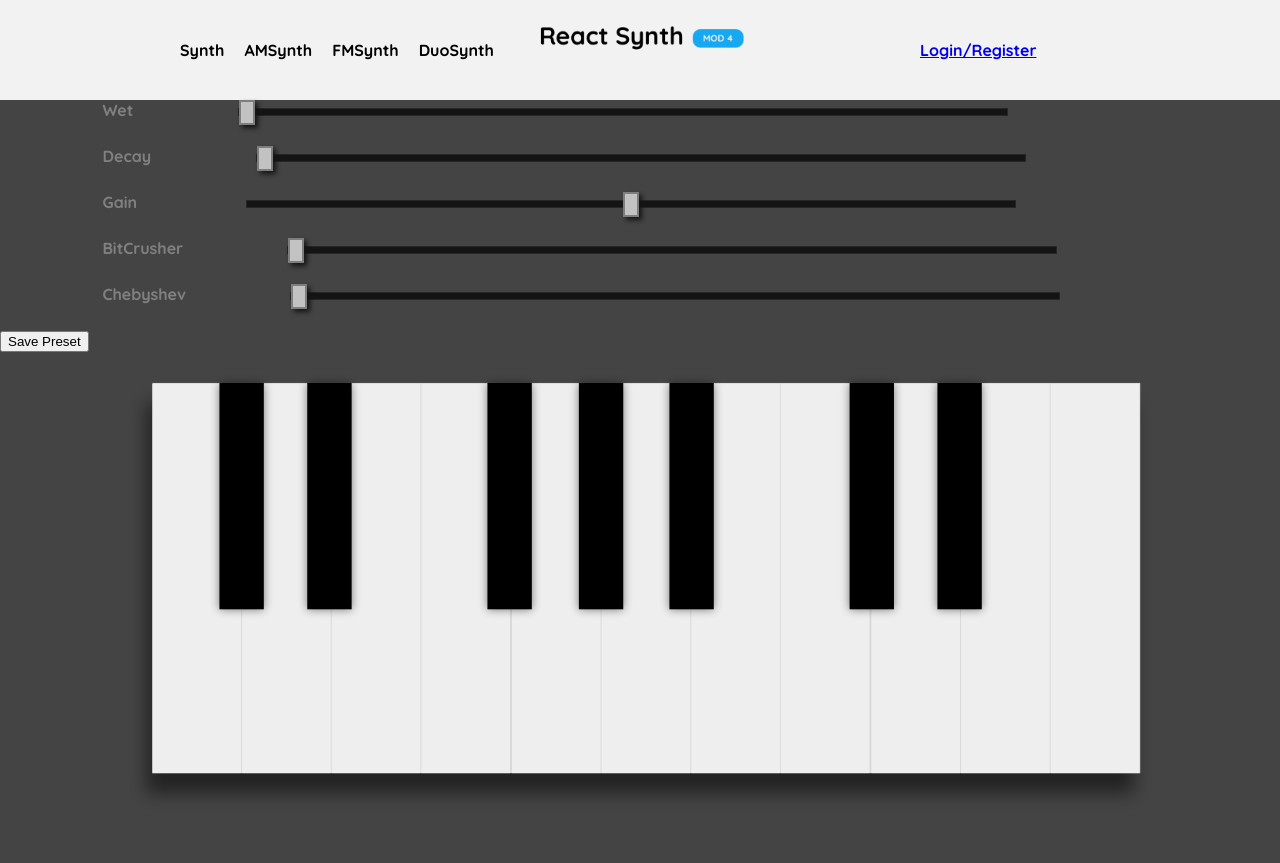
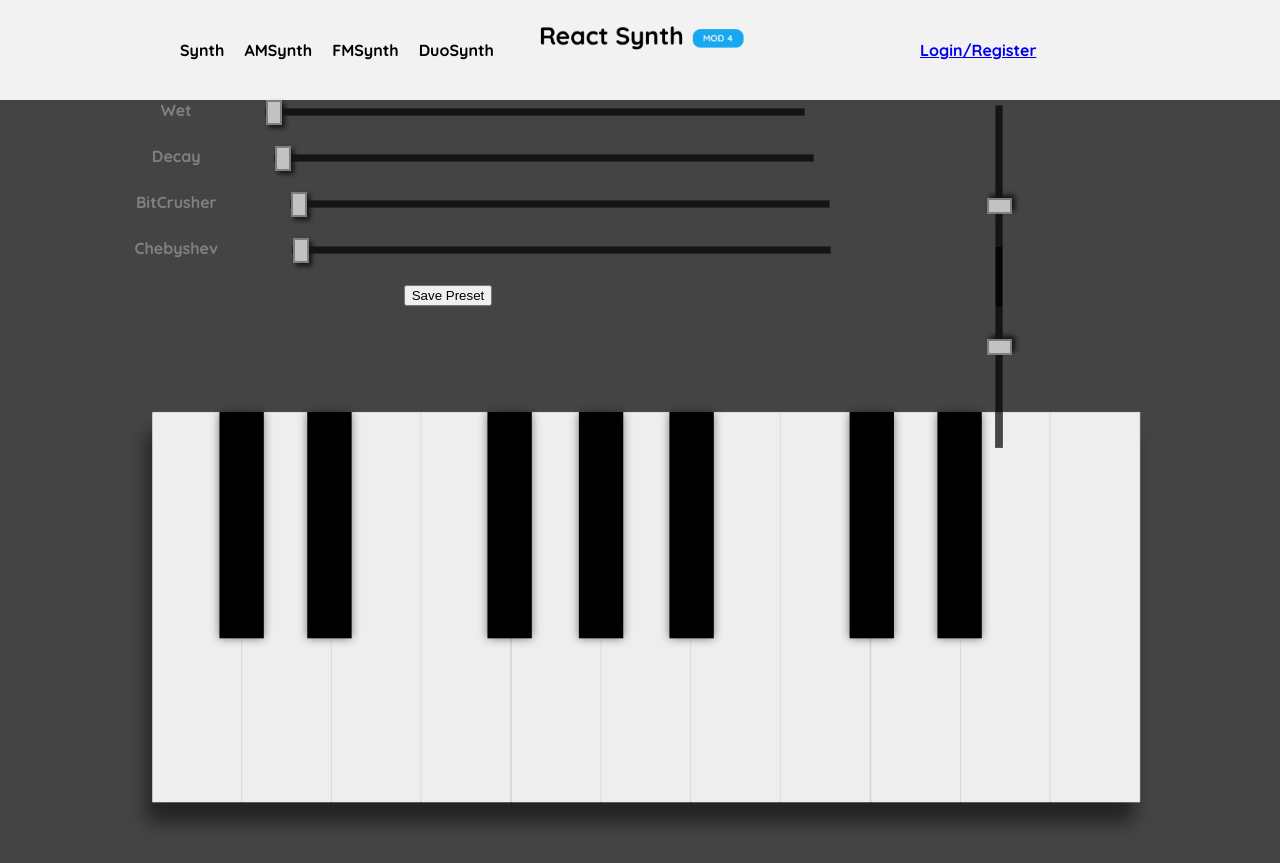
Before and after one commit to maxcroy1/react-synth, a React (Create React App) app: page / in a window 1280 px wide. Before the commit the page ends 834 px from the top, so only its background shows below. Built offline with nearby package versions, Linux system fonts and the light colour scheme.

Commit message:
added vertical sliders

```diff
--- a/package.json
+++ b/package.json
@@ -8,6 +8,8 @@
     "@testing-library/user-event": "^7.1.2",
     "gsap": "^3.5.0",
     "jquery-knob": "^1.2.11",
+    "jquery-knob-chif": "^1.2.13",
+    "knob": "^1.1.0",
     "react": "^16.13.1",
     "react-dom": "^16.13.1",
     "react-router-dom": "^5.2.0",
--- a/src/containers/Effects.js
+++ b/src/containers/Effects.js
@@ -35,31 +35,36 @@ export default class Effects extends React.Component{
 
 
 
+
     render(){
+
+
         const drag = Draggable.create(".box", {type:"x,y", edgeResistance:0.65, bounds:"#container", inertia:true});
         return(
-
-            <div className="slideContainer">
             <div>
-                    <label>Wet</label>
+                <div className="slide-container1">
+                    <div>
+                        <label className="slide-label">Wet</label>
                         <input type="range" min="0" max="1" step="0.1" value={this.props.reverb.wet} className="slider" id="reverbWet" onChange={this.props.wetSlider}></input>
                     </div>
                     <div>
-                    <label>Decay</label>
+                        <label className="slide-label">Decay</label>
                         <input type="range" min="0.1" max="10" step="0.1" value={this.props.reverb.decay} className="slider" id="reverbDecay" onChange={this.props.decaySlider}></input>
                     </div>
                     <div>
-                    <label>Gain </label>
-                    <input type="range" min="0" max="1" step="0.1" value={this.props.gain} className="slider" id="Gain" onChange={this.props.gainSlider}></input>
                     </div>
                     <div>
-                    <label>BitCrusher</label>
+                        <label className="slide-label">BitCrusher</label>
                         <input type="range" min="-16" max="-4" step="1" value={this.props.bitCrush} className="slider" id="BitCrusher" onChange={this.props.bcSlider}></input>
-                    <label>Chebyshev</label>
+                        <label className="slide-label">Chebyshev</label>
                         <input type="range" min="1" max="100" step="1" value={this.props.chebyshev} className="slider" id="Chebyshev" onChange={this.props.chebySlider}></input>
                     </div>
                     <button onClick={() => this.handlePreset(this.props)}>Save Preset</button>
-
+                </div>
+                <div className="slide-container2">
+                    <input type="range" min="0" max="1" step="0.1" value={this.props.gain} className="speaker1 slider" id="Gain" onChange={this.props.gainSlider}></input>
+                    <input type="range" min="0" max="1" step="0.1" value={this.props.gain} className="speaker1 slider" id="Gain" onChange={this.props.gainSlider}></input>
+                </div>
             </div>
         )
     }
--- a/src/index.css
+++ b/src/index.css
@@ -112,12 +112,12 @@ circle#Oval{
   position: absolute;
 }
 
-.slidecontainer {
+.slide-container1 {
   height: 200px;
-  width: 20%;
-  padding: 20px;
+  width: 70%;
+  padding-bottom: 20px;
   text-align:center;
-  margin: 0 auto;
+  float: left;
 }
 
 .slider {
@@ -133,6 +133,7 @@ circle#Oval{
   transition: opacity .2s;
   transform: rotate();
   margin-bottom: 30px;
+
 }
 
 
@@ -201,28 +202,34 @@ circle#Oval{
   cursor: pointer;
 }
 
-.slide-container{
+.slide-container1{
   display: ƒlex;
 }
 
 
-label{
+.slide-label{
   color: grey;
   padding: 8%;
+  text-decoration:
 }
 
-.slidecontainerleft{
-  background-color: green;
-  text-align: center;
-  float:left;
-  margin: auto;
-  width: 300px;
-  transform: rotate(270deg);
+.slide-container2{
+  background-color: red;
+}
 
-}
 
 .all-slides-container{
   width: 100%;
   float: left;
   margin: auto;
 }
+
+.speaker1{
+  float: left;
+
+  margin-top: 8%;
+  width: 200px;
+
+  transform: rotate(270deg);
+  align-items: left;
+}
```
Also changed, not shown: 1 other file (tests, documents, lock files or other folders). Lines whose indentation alone changed are shown as unchanged.
